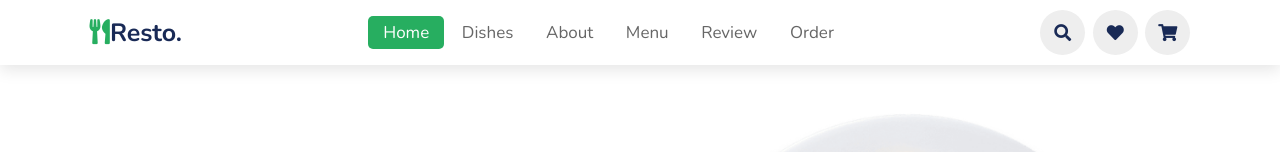
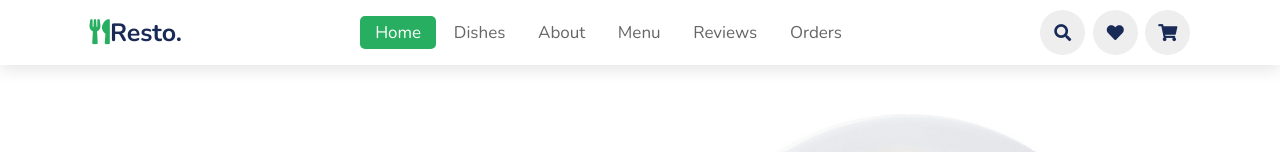
Before and after one commit to HardikChaudhary1310/foodii.github.io, a plain HTML site: page index.html in a window 1280 px wide. Shown: the top 152 px of the page. Drawn offline with nearby package versions, Linux system fonts and the light colour scheme.

Commit message:
new changes done

```diff
--- a/index.html
+++ b/index.html
@@ -28,8 +28,8 @@
         <a href="#dishes">dishes</a>
         <a href="#about">about</a>
         <a href="#menu">menu</a>
-        <a href="#review">review</a>
-        <a href="#order">order</a>
+        <a href="#review">reviews</a>
+        <a href="#order">orders</a>
     </nav>
 
     <div class="icons">
```
